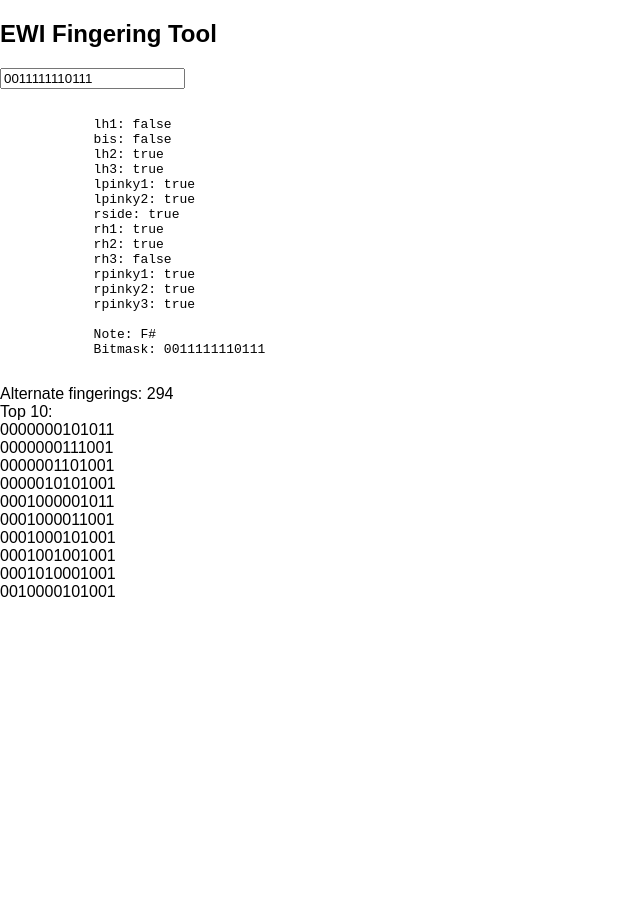
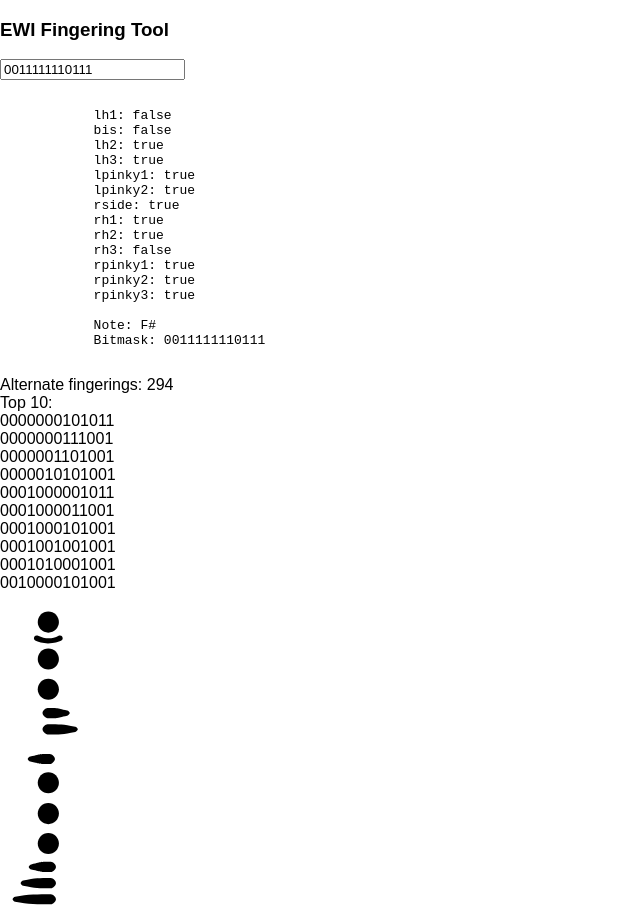
Before and after one commit to bwasty/ewi, a React (Create React App) app: page / in a window 1280 px wide. Shown: the whole page, without its empty margins (0-640 px from the left). Before the commit the page ends 800 px from the top, so only its background shows below. Built offline with nearby package versions, Linux system fonts and the light colour scheme.

Commit message:
basic svg fingering chart

```diff
--- a/src/App.js
+++ b/src/App.js
@@ -2,6 +2,7 @@ import React, { Component } from 'react';
 import './App.css';
 
 import {Ewi, allCombinations} from './ewi'
+import FingeringChart from './FingeringChart'
 
 const DEFAULT_BITMASK = '0011111110111'
 
@@ -20,7 +21,7 @@ class App extends Component {
     let ewi = this.state.ewi
     return (
       <div className="App">
-        <h2>EWI Fingering Tool</h2>
+        <h3>EWI Fingering Tool</h3>
         <input type="text" defaultValue={DEFAULT_BITMASK} onChange={(e) => this.changeBitmask(e.target.value)}/>
         <pre>{`
             lh1: ${ewi.lh1.pressed}
@@ -44,6 +45,10 @@ class App extends Component {
         Alternate fingerings: { this.fingeringsByPitch[ewi.pitch].length - 1 } <br />
         Top 10: <br />
         { this.fingeringsByPitch[ewi.pitch].slice(0, 10).map(ewi => <div key={ewi.id}>{ewi.id}</div>) }
+        <p />
+        <div style={{height: '300px'}}>
+          <FingeringChart />
+        </div>
       </div>
     )
   }
--- /dev/null
+++ b/src/FingeringChart.js
@@ -0,0 +1,111 @@
+import React, { Component } from 'react';
+
+export default class FingeringChart extends Component {
+  render() {
+    return (
+      <svg
+        height="100%"
+        viewBox="0 0 160 595">
+        <g id="allkeys">
+          <OctaveRollers visible={false}/>
+          <Keys />
+        </g>
+      </svg>
+    )
+  }
+}
+
+class Keys extends Component {
+  render() {
+    return (
+      <g>
+        <path
+          id="lh1" name="Left first finger"
+          d="M 95.856234,49 C 107.43729,49 116.85623,39.58106 116.85623,28 C 116.85623,16.41894 107.43729,7 95.856234,7 C 84.275174,7 74.856234,16.41894 74.856234,28 C 74.856234,39.58106 84.275174,49 95.856234,49 z" />
+        <path
+          id="bis" name="Bis key"
+          d="M 104.06837,69.61814 C 113.00841,67.98276 123.00841,65.48276 124.29452,61.43274 C 124.90185,57.38622 122.2719,53.24734 116.20405,54.88442 C 102.86674,62.29678 88.944224,61.21206 75.508414,54.88442 C 69.440564,53.24734 66.810614,57.38622 67.417944,61.43274 C 68.704054,65.48276 78.704054,67.98276 87.644094,69.61814 C 93.076994,70.62682 98.619224,70.32573 104.06837,69.61814 z" />
+        <path
+          id="lh2" name="Left second finger"
+          d="M 95.856234,122.11217 C 107.43729,122.11217 116.85623,112.69323 116.85623,101.11217 C 116.85623,89.53111 107.43729,80.11217 95.856234,80.11217 C 84.275174,80.11217 74.856234,89.53111 74.856234,101.11217 C 74.856234,112.69323 84.275174,122.11217 95.856234,122.11217 z" />
+        <path
+          id="lh3" name="Left third finger"
+          d="M 95.856234,182.11216 C 107.43729,182.11216 116.85623,172.69322 116.85623,161.11216 C 116.85623,149.5311 107.43729,140.11216 95.856234,140.11216 C 84.275174,140.11216 74.856234,149.5311 74.856234,161.11216 C 74.856234,172.69322 84.275174,182.11216 95.856234,182.11216 z" />
+        <path
+          id="lpinky1" name="Left little finger 1"
+          d="M 84.330714,208.4849 C 84.330714,212.72754 90.088074,218.4849 94.330714,218.4849 C 119.33071,218.4849 108.33071,218.4849 133.33071,213.4849 C 135.41083,213.06888 138.33071,210.60622 138.33071,208.4849 C 138.33071,206.36358 135.41083,203.90092 133.33071,203.4849 C 108.33071,198.4849 119.33071,198.4849 94.330714,198.4849 C 90.088074,198.4849 84.330714,204.24226 84.330714,208.4849 z" />
+        <path
+          id="lpinky2" name="Left little finger 2"
+          d="M 84.330714,240.68534 C 84.330714,244.92798 90.088074,250.68534 94.330714,250.68534 C 119.33071,250.68534 124.33071,250.68534 149.33071,245.68534 C 151.41083,245.26932 154.33071,242.80666 154.33071,240.68534 C 154.33071,238.56402 151.41083,236.10136 149.33071,235.68534 C 124.33071,230.68534 119.33071,230.68534 94.330714,230.68534 C 90.088074,230.68534 84.330714,236.4427 84.330714,240.68534 z" />
+
+        <path
+          id="separator" name="Separator"
+          d="M 45.388815,270.08405 L 139.63124,270.08405" />
+
+        <path
+          id="rside" name="Right side key"
+          d="M 109,299.48276 C 109,303.7254 103.24264,309.48276 99.000004,309.48276 C 74.000004,309.48276 85.000004,309.48276 60.000004,304.48276 C 57.919884,304.06674 55.000004,301.60408 55.000004,299.48276 C 55.000004,297.36144 57.919884,294.89878 60.000004,294.48276 C 85.000004,289.48276 74.000004,289.48276 99.000004,289.48276 C 103.24264,289.48276 109,295.24012 109,299.48276 z" />
+        <path
+          id="rh1" name="Right first finger"
+          d="M 95.856234,367.60118 C 107.43729,367.60118 116.85623,358.18224 116.85623,346.60117 C 116.85623,335.02011 107.43729,325.60117 95.856234,325.60117 C 84.275174,325.60117 74.856234,335.02011 74.856234,346.60117 C 74.856234,358.18224 84.275174,367.60118 95.856234,367.60118 z" />
+        <path
+          id="rh2" name="Right second finger"
+          d="M 95.856234,428.71337 C 107.43729,428.71337 116.85623,419.29443 116.85623,407.71337 C 116.85623,396.13231 107.43729,386.71337 95.856234,386.71337 C 84.275174,386.71337 74.856234,396.13231 74.856234,407.71337 C 74.856234,419.29443 84.275174,428.71337 95.856234,428.71337 z" />
+        <path
+          id="rh3" name="Right third finger"
+          d="M 95.856234,488.11218 C 107.43729,488.11218 116.85623,478.69324 116.85623,467.11218 C 116.85623,455.53112 107.43729,446.11218 95.856234,446.11218 C 84.275174,446.11218 74.856234,455.53112 74.856234,467.11218 C 74.856234,478.69324 84.275174,488.11218 95.856234,488.11218 z" />
+        <path
+          id="rpinky1" name="Right little finger 1"
+          d="M 111,513.48276 C 111,517.7254 105.24264,523.48276 101,523.48276 C 76.000004,523.48276 87.000004,523.48276 62.000004,518.48276 C 59.919884,518.06674 57.000004,515.60408 57.000004,513.48276 C 57.000004,511.36144 59.919884,508.89878 62.000004,508.48276 C 87.000004,503.48276 76.000004,503.48276 101,503.48276 C 105.24264,503.48276 111,509.24012 111,513.48276 z" />
+        <path
+          id="rpinky2" name="Right little finger 2"
+          d="M 111,545.68321 C 111,549.92585 105.24264,555.68321 101,555.68321 C 76.000004,555.68321 71.000004,555.68321 46.000004,550.68321 C 43.919884,550.26719 41.000004,547.80453 41.000004,545.68321 C 41.000004,543.56189 43.919884,541.09923 46.000004,540.68321 C 71.000004,535.68321 76.000004,535.68321 101,535.68321 C 105.24264,535.68321 111,541.44057 111,545.68321 z" />
+        <path
+          id="rpinky3" name="Right little finger 3"
+          d="M 111,577.48276 C 111,581.7254 105.24264,587.48276 101,587.48276 C 76.000004,587.48276 55.000004,587.48276 30.000004,582.48276 C 27.919884,582.06674 25.000004,579.60408 25.000004,577.48276 C 25.000004,575.36144 27.919884,572.89878 30.000004,572.48276 C 55.000004,567.48276 76.000004,567.48276 101,567.48276 C 105.24264,567.48276 111,573.24012 111,577.48276 z" />
+      </g>
+    )
+  }
+}
+
+function OctaveRollers(props) {
+  if (!props.visible)
+    return null
+
+  return (
+    <g id="octave" name="Octave rollers">
+      <path
+         name="Octave roller 8"
+         d="M 12.999774,21.445836 L 35.000227,21.445836 C 37.216272,21.445836 39.000309,23.228698 39.000309,25.443284 L 39.000309,37.43563 C 39.000309,39.650216 37.216272,41.433078 35.000227,41.433078 L 12.999774,41.433078 C 10.783728,41.433078 8.9996912,39.650216 8.9996912,37.43563 L 8.9996912,25.443284 C 8.9996912,23.228698 10.783728,21.445836 12.999774,21.445836 z"
+         id="oct8" />
+      <path
+         name="Octave roller 7"
+         d="M 12.999774,41.445835 L 35.000227,41.445835 C 37.216272,41.445835 39.000309,43.228697 39.000309,45.443283 L 39.000309,57.435629 C 39.000309,59.650215 37.216272,61.433077 35.000227,61.433077 L 12.999774,61.433077 C 10.783728,61.433077 8.9996912,59.650215 8.9996912,57.435629 L 8.9996912,45.443283 C 8.9996912,43.228697 10.783728,41.445835 12.999774,41.445835 z"
+         id="oct7" />
+      <path
+         name="Octave roller 6"
+         d="M 12.990632,61.96999 L 35.009374,61.96999 C 37.227262,61.96999 39.012781,63.707209 39.012781,65.865101 L 39.012781,77.550434 C 39.012781,79.708326 37.227262,81.445545 35.009374,81.445545 L 12.990632,81.445545 C 10.772744,81.445545 8.9872248,79.708326 8.9872248,77.550434 L 8.9872248,65.865101 C 8.9872248,63.707209 10.772744,61.96999 12.990632,61.96999 z"
+         id="oct6" />
+      <path
+         name="Octave roller 5"
+         d="M 12.999774,81.445839 L 35.000227,81.445839 C 37.216272,81.445839 39.000309,83.228699 39.000309,85.443284 L 39.000309,97.435619 C 39.000309,99.650203 37.216272,101.43306 35.000227,101.43306 L 12.999774,101.43306 C 10.783728,101.43306 8.9996912,99.650203 8.9996912,97.435619 L 8.9996912,85.443284 C 8.9996912,83.228699 10.783728,81.445839 12.999774,81.445839 z"
+         id="oct5" />
+      <path
+         name="Octave roller 4"
+         d="M 13.000258,101.43311 L 34.999767,101.43311 C 37.215718,101.43311 38.999678,103.21835 38.999678,105.43588 L 38.999678,117.44418 C 38.999678,119.66172 37.215718,121.44695 34.999767,121.44695 L 13.000258,121.44695 C 10.784308,121.44695 9.0003474,119.66172 9.0003474,117.44418 L 9.0003474,105.43588 C 9.0003474,103.21835 10.784308,101.43311 13.000258,101.43311 z"
+         id="oct4" />
+      <path
+         name="Octave roller 3"
+         d="M 13.000258,121.43311 L 34.999767,121.43311 C 37.215718,121.43311 38.999678,123.21835 38.999678,125.43588 L 38.999678,137.44418 C 38.999678,139.66172 37.215718,141.44695 34.999767,141.44695 L 13.000258,141.44695 C 10.784308,141.44695 9.0003474,139.66172 9.0003474,137.44418 L 9.0003474,125.43588 C 9.0003474,123.21835 10.784308,121.43311 13.000258,121.43311 z"
+         id="oct3" />
+      <path
+         name="Octave roller 2"
+         d="M 13.000258,141.43311 L 34.999767,141.43311 C 37.215718,141.43311 38.999678,143.21834 38.999678,145.43587 L 38.999678,157.44418 C 38.999678,159.66171 37.215718,161.44695 34.999767,161.44695 L 13.000258,161.44695 C 10.784308,161.44695 9.0003474,159.66171 9.0003474,157.44418 L 9.0003474,145.43587 C 9.0003474,143.21834 10.784308,141.43311 13.000258,141.43311 z"
+         id="oct2" />
+      <path
+         name="Octave roller 1"
+         d="M 13.000258,161.43311 L 34.999767,161.43311 C 37.215718,161.43311 38.999678,163.21834 38.999678,165.43587 L 38.999678,177.44418 C 38.999678,179.66171 37.215718,181.44695 34.999767,181.44695 L 13.000258,181.44695 C 10.784308,181.44695 9.0003474,179.66171 9.0003474,177.44418 L 9.0003474,165.43587 C 9.0003474,163.21834 10.784308,161.43311 13.000258,161.43311 z"
+         id="oct1" />
+    </g>
+  )
+}
```
